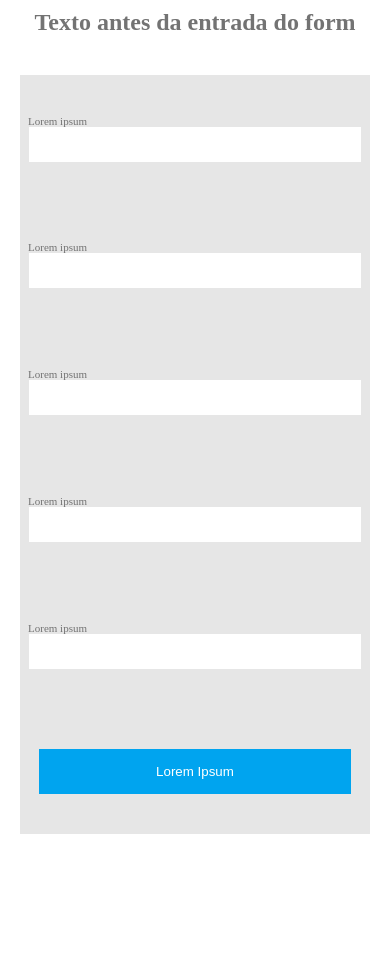
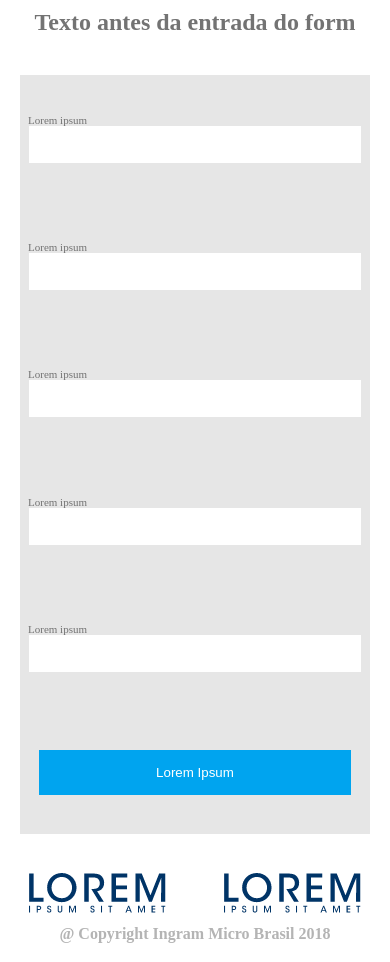
Before and after one commit to andersonarorjdev/Desafio-Raccon, a plain HTML site: page index.html in a window 390 px wide. Shown: the part 3780-4742 px from the top of the page. Before the commit the page ends 4614 px from the top, so only its background shows below. Drawn offline with Linux system fonts and the light colour scheme.

Commit message:
Terminado de desenvolver a versao mobile do projeto.

```diff
--- a/index.html
+++ b/index.html
@@ -325,7 +325,11 @@
         </section>
     </main>
     <footer>
-
+        <span>
+            <img src="./assets/Logo2.png" alt="">
+            <img src="./assets/Logo2.png" alt="">
+        </span>
+        <h4>@ Copyright Ingram Micro Brasil 2018</h4>
     </footer>
  <script src="./Js/Header.js"></script>
 </body>
--- a/styles/footer.css
+++ b/styles/footer.css
@@ -1,13 +1,18 @@
-#Footer{
+footer{
+    padding-top: 10%;
+    padding-bottom:5%;
+}
+
+footer span{
     display:flex;
-    flex-direction: column;
+    flex-direction:row;
     justify-content:space-around;
     align-items: center;
 }
 
-#ImagesFooter{
-    display:flex;
-    flex-direction:row;
-    justify-content:space-between;
-
+footer h4{
+    text-align: center;
+    padding-top: 3%;
+    font-size: 16px;
+    color:#b4b4b4;
 }
--- a/styles/main.css
+++ b/styles/main.css
@@ -335,20 +335,21 @@ main{
 }
 #FormGroup input{
     width:95%;
-    border:none;
-    padding:10px 0px;
-}
-#FormGroup input:hover{
-    border:2px solid #00a4ef;
+    border:1px solid transparent;
+    padding:10px 4px;
 }
 
+#FormGroup span input:focus{
+    border:3px solid #00a4ef;
+}
 #FormSection button{
     color:#FFFFFF;
     background-color: #00a4ef;
-    border:1px transparent;
     padding:15px 30vw;
+    border: none;
 
 }
+
 /* Medias queries para a responsividade */
 
 @media(min-width:500px){
```
Also changed, not shown: Js/Header.js (line endings or trailing spaces).
